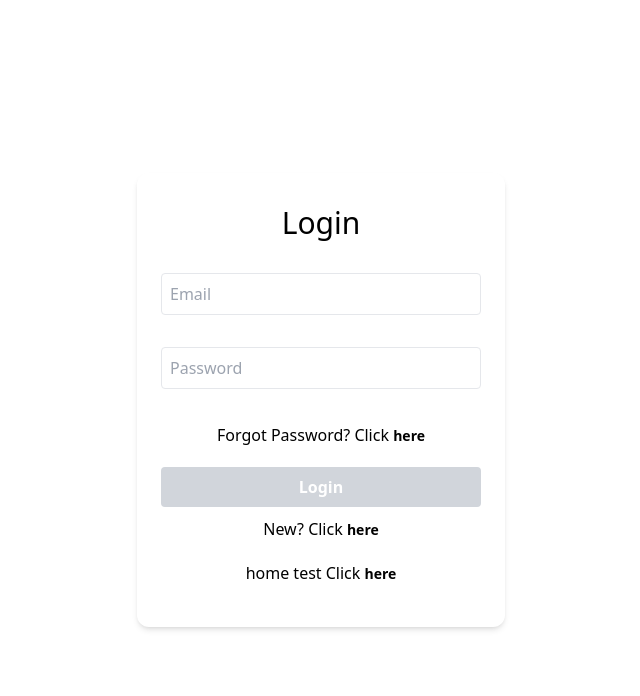
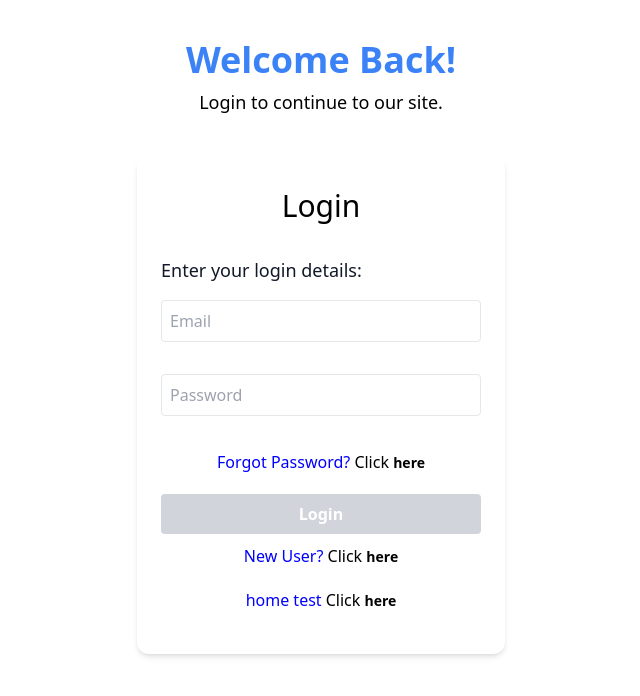
Before and after one commit to CMPUT404W23T19/Socially-Distributed, a Next.js app in the folder frontend/: page / in a window 1280 px wide. Shown: the top 696 px of the page, without its empty margins (319-959 px from the left). Built offline with nearby package versions, Linux system fonts and the light colour scheme.

Commit message:
update front end UI

```diff
--- a/frontend/pages/home.js
+++ b/frontend/pages/home.js
@@ -7,6 +7,7 @@ export default function home() {
   return (
     <div className='flex flex-row'>
       <Nav></Nav>
+      <h1>Welcome to our app!</h1>
       {/* <div className='ml-5 mt-5'>
         {router.pathname === "/posts" ? (
           <PostsList posts={posts} />
--- a/frontend/pages/index.js
+++ b/frontend/pages/index.js
@@ -81,11 +81,17 @@ export default function LoginForm() {
 
   return (
     <div className="bg-grey min-h-screen flex flex-col bg-no-repeat bg-cover">
-      <div className="container max-w-sm mx-auto flex-1 flex flex-col items-center justify-center px-2">
+  <div className="py-10 px-4 text-center text-black">
+    <h1 className="text-4xl font-bold mb-2 text-blue-500">Welcome Back!</h1>
+    <p className="text-lg">Login to continue to our site.</p>
+  </div>
+      <div className="container max-w-sm mx-auto flex-1 flex flex-col items-center justify-start px-2">
         <div className="bg-grey px-6 py-8 rounded-xl shadow-md text-black w-full ">
+          <div>
+            <h1 className="mb-8 text-3xl text-center">Login</h1>
             <form onSubmit={handleLogin}>
-            <h1 className="mb-8 text-3xl text-center">Login</h1>
-
+              <div>
+                <h2 className="mb-4 text-lg font-medium text-gray-900">Enter your login details:</h2>
                 <FormField
                   type="email"
                   name="username"
@@ -102,11 +108,11 @@ export default function LoginForm() {
                 />
                 <ErrorMessage error={passwordError} />
 
-            <RedirectLink message="Forgot Password?" href="/forgotPassword" />
+                <RedirectLink message={<a href="/forgotPassword" style={{color: 'blue'}}>Forgot Password?</a>}/>
                 <Button name="Login" />
 
-            <RedirectLink message="New?" href="/signup" />
-            <RedirectLink message="home test" href="/home" />
+                <RedirectLink message={<a href="/signup" style={{color: 'blue'}}>New User?</a>}/>
+                <RedirectLink message={<a href="/home" style={{color: 'blue'}}>home test</a>}/>
 
                 {/* account created toast */}
                 {router?.query?.isNew && (
@@ -117,9 +123,11 @@ export default function LoginForm() {
                     <p className="block sm:inline">Account created successfully.</p>
                   </div>
                 )}
+              </div>
             </form>
           </div>
         </div>
       </div>
-  )
+    </div>
+  );
 }
```
Lines whose indentation alone changed are shown as unchanged.
